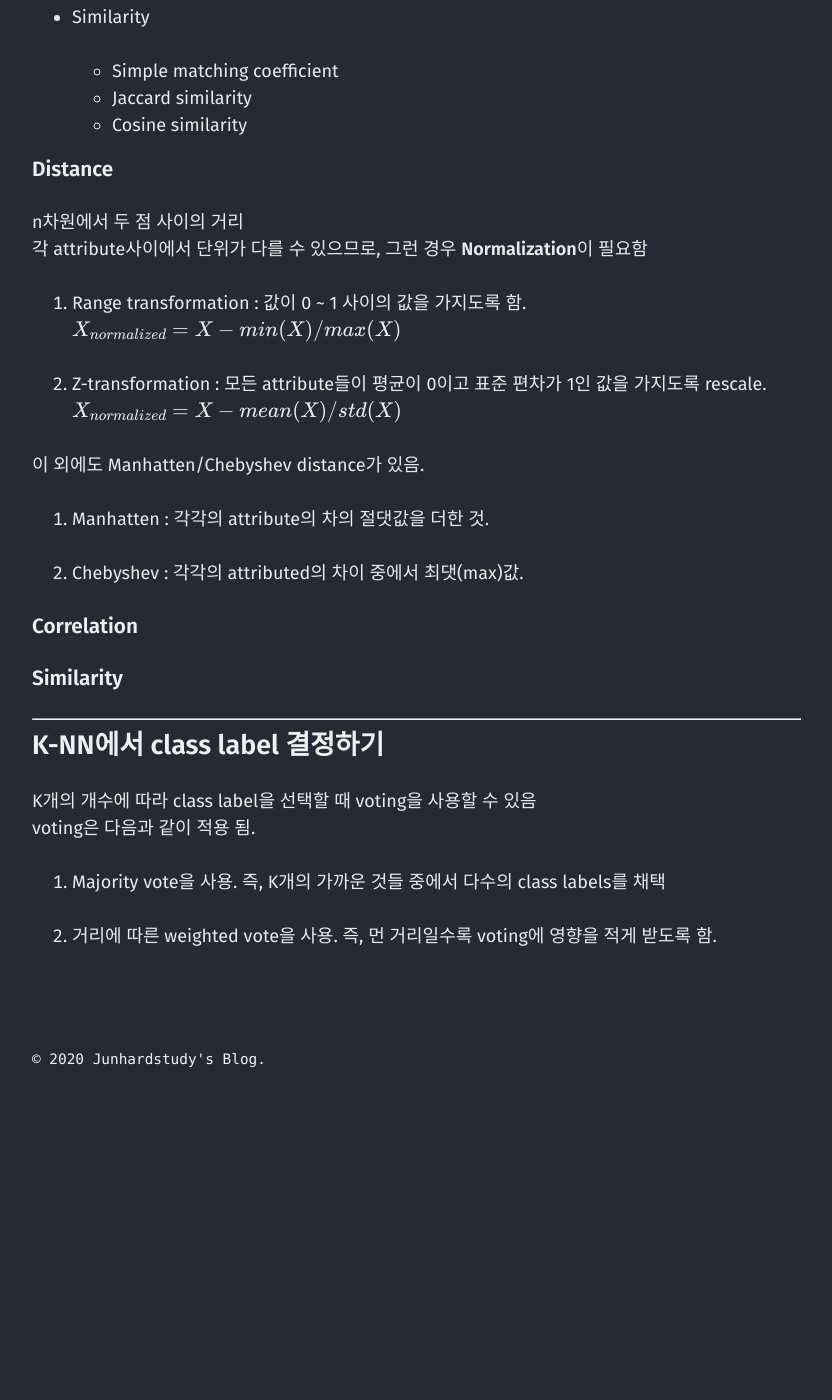
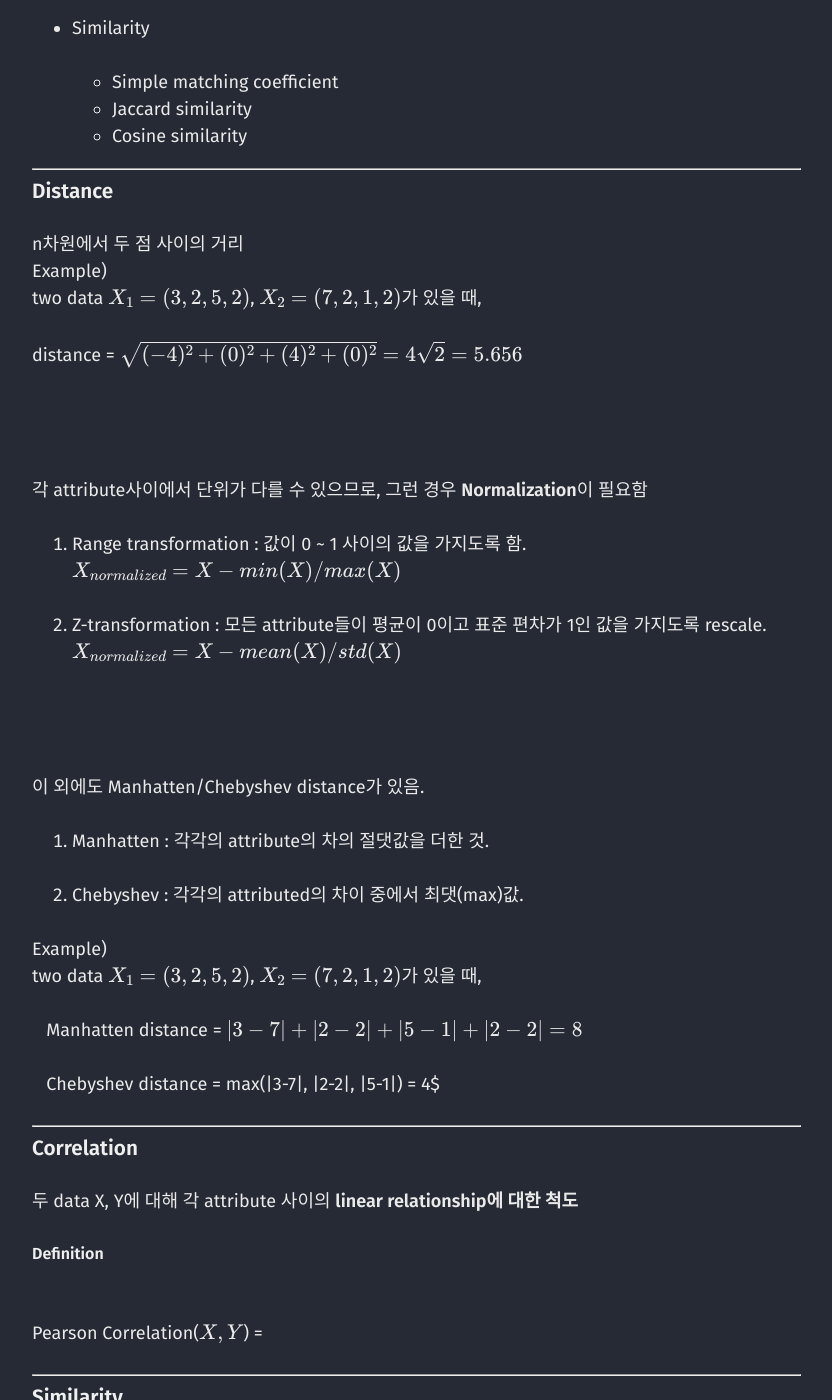
Before and after one commit to junhardstudy/junhardstudy.github.io, a Jekyll site: the page built from _posts/2020-08-15-data-mining-k_nn.md, in a window 1280 px wide and 1400 px high, scrolled down 1332 px. Shown: the whole window, without its empty margins (40-872 px from the left). Built offline with Jekyll 4.4.1, drawn with Linux system fonts in a browser that asks for light colours; formulas are drawn with MathJax 3; before the commit the page ends 2430 px from its top, so only the background shows below that.

Commit message:
writing k-nn post
writing k-nn post and some examples

```diff
--- a/_posts/2020-08-15-data-mining-k_nn.md
+++ b/_posts/2020-08-15-data-mining-k_nn.md
@@ -34,6 +34,8 @@ unseen data의 label을 분류, 예측.
 * k = 1일 때, 가장 가까운 하나의 training record의 class label을 채택. 하지만 그 training data가 outlier data여서 잘못 분류, 예측을 하게 될 수도 있음. 따라서 K를 2개 이상 선택
 * K > 1일 때, voting에 의해 결정하며 보통 동점(tie)이 나오는 상황을 방지하고자 K는 홀 수를 사용.
 
+***
+
 ### Measures of proximity
 
 K-NN 알고리즘의 핵심은 test record와 가장 가까운 training record 사이에 <strong>거리를 측정하는 것</strong>
@@ -48,9 +50,22 @@ K-NN 알고리즘의 핵심은 test record와 가장 가까운 training record
   * Jaccard similarity
   * Cosine similarity
 
+***
+
+
 #### Distance
 
 n차원에서 두 점 사이의 거리
+<br>
+Example)
+<br>
+two data $X_{1} = (3, 2, 5, 2)$, $X_{2} = (7, 2, 1, 2)$가 있을 때,
+<br>
+
+distance =  $\sqrt{(-4)^{2} + (0)^{2} + (4)^{2} + (0)^{2}} = 4\sqrt{2} = 5.656$
+
+<br>
+
 <br>
 각 attribute사이에서 단위가 다를 수 있으므로, 그런 경우 <strong>Normalization</strong>이 필요함
 
@@ -60,12 +75,36 @@ $ X_{normalized} = {X-min(X)}/max(X)$
 2. Z-transformation : 모든 attribute들이 평균이 0이고 표준 편차가 1인 값을 가지도록 rescale.
 $ X_{normalized} = {X - mean(X)}/std(X)$
 
+<br>
+<br>
+
 이 외에도 Manhatten/Chebyshev distance가 있음.
 1. Manhatten : 각각의 attribute의 차의 절댓값을 더한 것.
 
 2. Chebyshev : 각각의 attributed의 차이 중에서 최댓(max)값.
 
+Example)
+<br>
+two data $X_{1} = (3, 2, 5, 2)$, $X_{2} = (7, 2, 1, 2)$가 있을 때,
+<br>
+<br>
+&nbsp;&nbsp; Manhatten distance = $\|3-7\|+\|2-2\|+\|5-1\|+\|2-2\| = 8$
+<br>
+<br>
+&nbsp;&nbsp; Chebyshev distance = max(\|3-7\|, \|2-2\|, \|5-1\|) = 4$
+<br>
+
+***
+
 #### Correlation
+
+두 data X, Y에 대해 각 attribute 사이의 <strong>linear relationship에 대한 척도</strong>
+
+##### Definition
+<br>
+Pearson Correlation($X, Y$) =
+
+***
 
 #### Similarity
 
```
Also changed, not shown: other parts of _posts/2020-08-15-data-mining-k_nn.md (+2 -0 lines).
